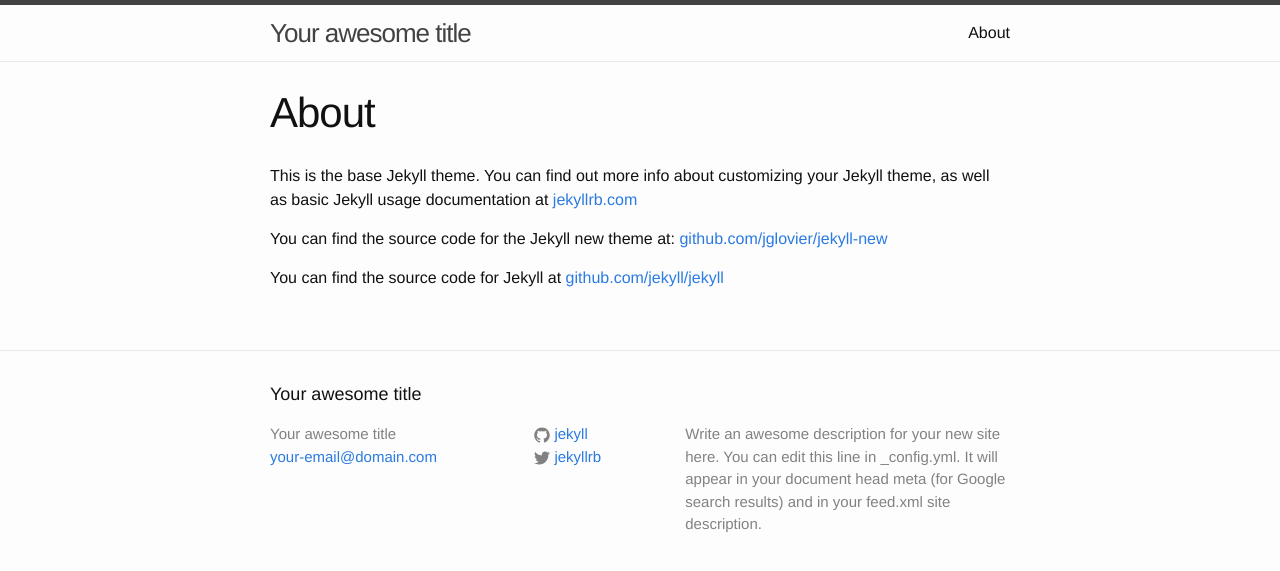
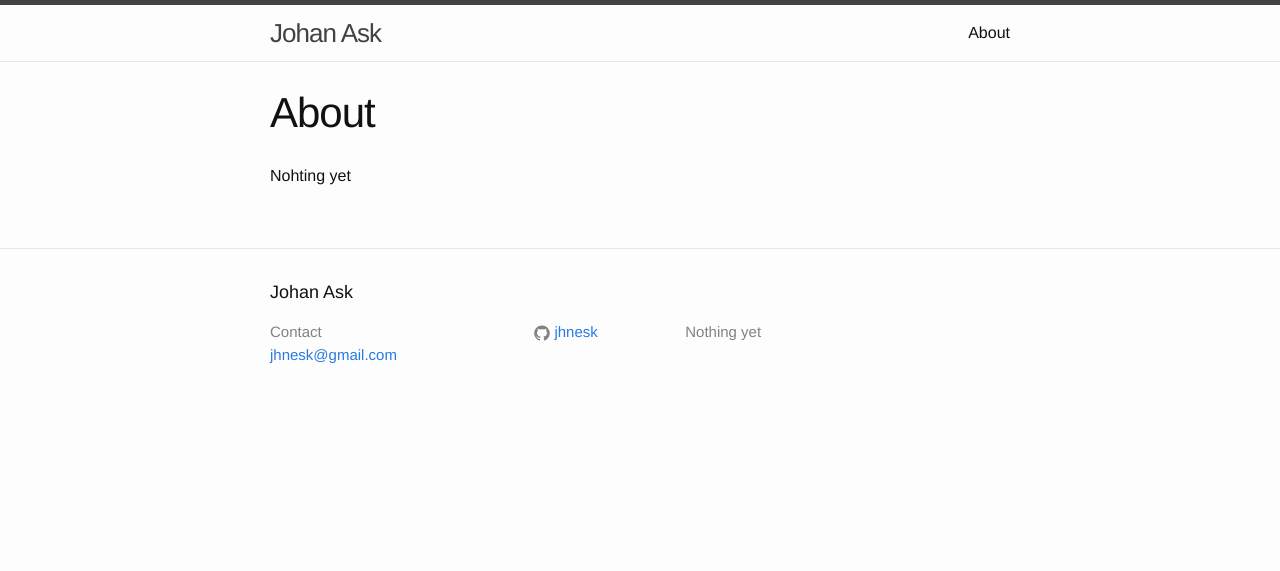
Before and after one commit to jhnesk/jhnesk.github.io, a Jekyll site: the page built from about.md, in a window 1280 px wide. Shown: the top 571 px of the page. Built offline with Jekyll 4.4.1, drawn with Linux system fonts in a browser that asks for light colours.

Commit message:
Basic configuration and clean up default values

```diff
--- a/_config.yml
+++ b/_config.yml
@@ -1,14 +1,11 @@
 # Site settings
-title: Your awesome title
-email: your-email@domain.com
+title: Johan Ask
+email: jhnesk@gmail.com
 description: > # this means to ignore newlines until "baseurl:"
-  Write an awesome description for your new site here. You can edit this
-  line in _config.yml. It will appear in your document head meta (for
-  Google search results) and in your feed.xml site description.
+    Nothing yet
 baseurl: "" # the subpath of your site, e.g. /blog/
-url: "http://yourdomain.com" # the base hostname & protocol for your site
-twitter_username: jekyllrb
-github_username:  jekyll
+url: "https://jhnesk.github.io" # the base hostname & protocol for your site
+github_username: jhnesk
 
 # Build settings
 markdown: kramdown
--- a/_includes/footer.html
+++ b/_includes/footer.html
@@ -7,7 +7,7 @@
     <div class="footer-col-wrapper">
       <div class="footer-col  footer-col-1">
         <ul class="contact-list">
-          <li>{{ site.title }}</li>
+          <li>Contact</li>
           <li><a href="mailto:{{ site.email }}">{{ site.email }}</a></li>
         </ul>
       </div>
--- a/about.md
+++ b/about.md
@@ -4,8 +4,4 @@ title: About
 permalink: /about/
 ---
 
-This is the base Jekyll theme. You can find out more info about customizing your Jekyll theme, as well as basic Jekyll usage documentation at [jekyllrb.com](http://jekyllrb.com/)
-
-You can find the source code for the Jekyll new theme at: [github.com/jglovier/jekyll-new](https://github.com/jglovier/jekyll-new)
-
-You can find the source code for Jekyll at [github.com/jekyll/jekyll](https://github.com/jekyll/jekyll)
+Nohting yet
```
Also changed, not shown: _posts/2015-10-03-welcome-to-jekyll.markdown (deleted, +0 -25 lines).
